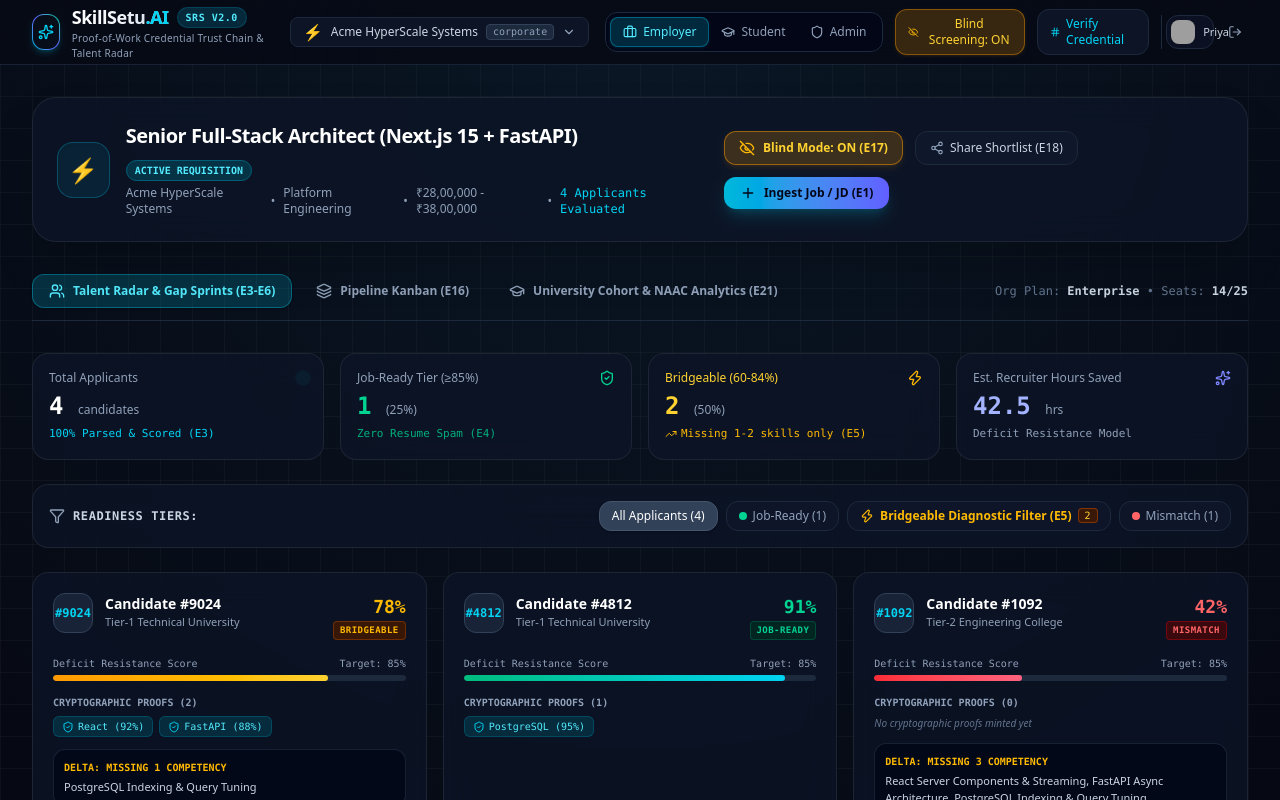
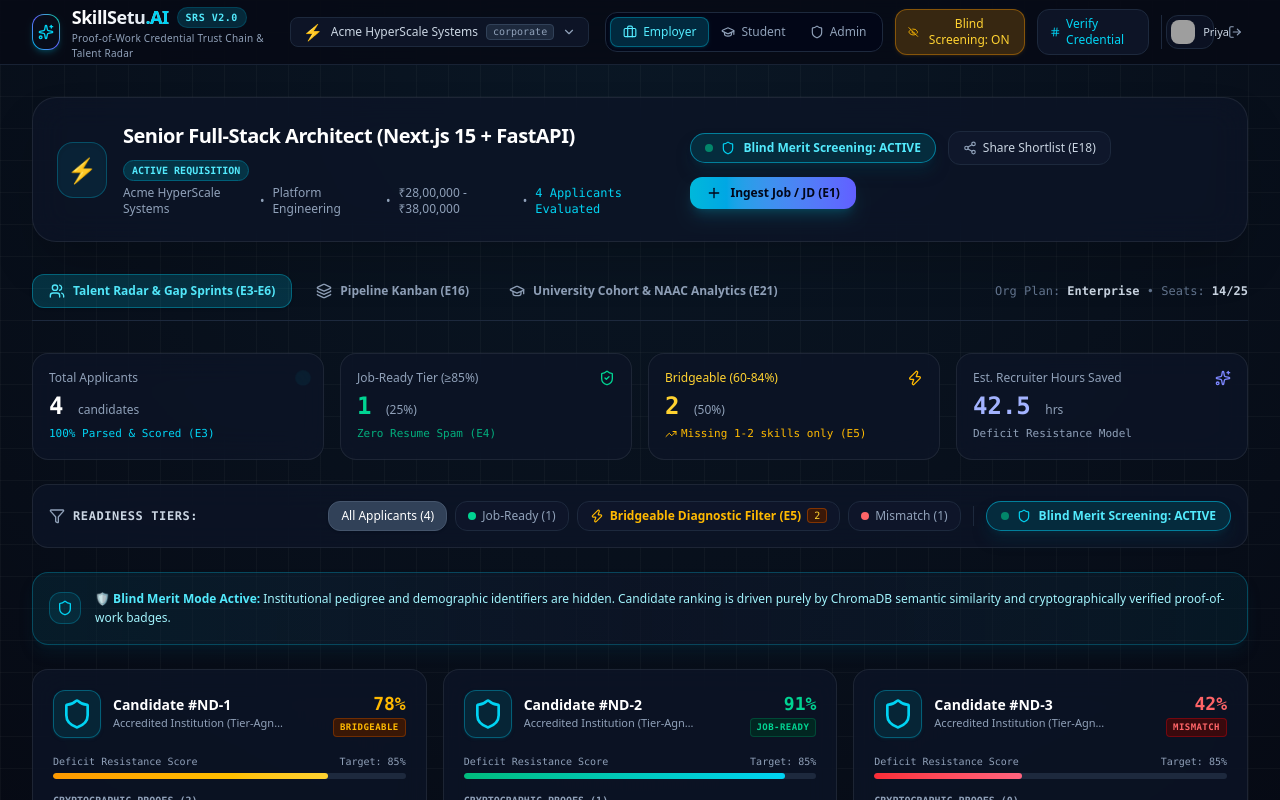
Before and after one commit to annampaul27/GODS, a Next.js app in the folder frontend/: page /employer in a window 1280 px wide. Both pictures are taken after a click on the button "Blind Screening: OFF". Shown: the top 800 px of the page. Built offline with nearby package versions, Linux system fonts and the light colour scheme; grey boxes are pictures that could not be loaded.

Commit message:
feat(employer): showcase Blind DEI / Merit-First Screening toggle, contextual banner, and candidate data masking

```diff
--- a/frontend/src/app/employer/page.tsx
+++ b/frontend/src/app/employer/page.tsx
@@ -17,6 +17,7 @@ import {
   Users,
   Eye,
   EyeOff,
+  Shield,
   Share2,
   Check,
 } from "lucide-react";
@@ -89,22 +90,42 @@ export default function EmployerPage() {
         <div className="flex flex-wrap items-center gap-3">
           {/* Anonymized Screening Toggle (E17) */}
           <button
-            onClick={() => setIsAnonymizedScreening(!isAnonymizedScreening)}
-            className={`flex items-center gap-2 px-3.5 py-2 rounded-xl border text-xs font-semibold transition-all ${
+            id="btn-blind-merit-screening-toggle-top"
+            onClick={() => {
+              const nextVal = !isAnonymizedScreening;
+              setIsAnonymizedScreening(nextVal);
+              if (nextVal) {
+                addToast({
+                  type: "info",
+                  title: "Blind Merit Screening Activated",
+                  message:
+                    "Candidate names, photos, and colleges are now anonymized to eliminate pedigree bias.",
+                });
+              } else {
+                addToast({
+                  type: "info",
+                  title: "Blind Merit Screening Deactivated",
+                  message: "Candidate identities and institutions are now visible.",
+                });
+              }
+            }}
+            className={`transition-all flex items-center gap-2 px-3.5 py-1.5 rounded-full text-xs cursor-pointer ${
               isAnonymizedScreening
-                ? "bg-amber-500/20 border-amber-500/50 text-amber-300 shadow-md shadow-amber-500/10"
-                : "bg-slate-900 border-slate-800 text-slate-300 hover:text-white"
+                ? "bg-cyan-950/80 border border-cyan-500/60 text-cyan-300 shadow-lg shadow-cyan-950/50 font-bold"
+                : "bg-slate-900/80 border border-slate-700 text-slate-400 hover:text-white font-medium"
             }`}
+            title="Toggle Blind DEI / Merit-First Candidate Evaluation"
           >
             {isAnonymizedScreening ? (
               <>
-                <EyeOff className="w-4 h-4 text-amber-400" />
-                <span>Blind Mode: ON (E17)</span>
+                <span className="w-2 h-2 rounded-full bg-emerald-400 animate-pulse" />
+                <Shield className="w-3.5 h-3.5 text-cyan-400" />
+                <span>Blind Merit Screening: ACTIVE</span>
               </>
             ) : (
               <>
-                <Eye className="w-4 h-4" />
-                <span>Blind Mode: OFF</span>
+                <Eye className="w-3.5 h-3.5 text-slate-400" />
+                <span>Blind Merit Screening: OFF</span>
               </>
             )}
           </button>
--- a/frontend/src/components/employer/TalentRadar.tsx
+++ b/frontend/src/components/employer/TalentRadar.tsx
@@ -7,6 +7,7 @@ import {
   Radar,
   Sparkles,
   Zap,
+  Shield,
   ShieldCheck,
   AlertTriangle,
   XCircle,
@@ -14,6 +15,10 @@ import {
   Send,
   ArrowRight,
   TrendingUp,
+  Eye,
+  EyeOff,
+  Check,
+  Mail,
 } from "lucide-react";
 
 interface TalentRadarProps {
@@ -27,7 +32,15 @@ export default function TalentRadar({
   onSelectCandidate,
   onAuditCredential,
 }: TalentRadarProps) {
-  const { isAnonymizedScreening, dispatchGapSprint, completeGapSprint, activeJob } = useStore();
+  const {
+    isAnonymizedScreening,
+    setIsAnonymizedScreening,
+    addToast,
+    dispatchGapSprint,
+    completeGapSprint,
+    updateCandidatePipelineStatus,
+    activeJob,
+  } = useStore();
   const [selectedTier, setSelectedTier] = useState<ReadinessTier | "all" | "bridgeable_only">("all");
 
   const jobReadyList = candidates.filter((c) => c.currentTier === "job_ready");
@@ -40,6 +53,26 @@ export default function TalentRadar({
       return c.currentTier === "bridgeable" && c.missingCompetencies.length <= 2;
     return c.currentTier === selectedTier;
   });
+
+  const handleToggleBlindScreening = () => {
+    const nextVal = !isAnonymizedScreening;
+    setIsAnonymizedScreening(nextVal);
+    if (nextVal) {
+      addToast({
+        type: "info",
+        title: "Blind Merit Screening Activated",
+        message:
+          "Candidate names, photos, and colleges are now anonymized to eliminate pedigree bias.",
+      });
+    } else {
+      addToast({
+        type: "info",
+        title: "Blind Merit Screening Deactivated",
+        message:
+          "Candidate names, photos, and colleges are now visible.",
+      });
+    }
+  };
 
   return (
     <div className="space-y-6">
@@ -98,8 +131,8 @@ export default function TalentRadar({
         </div>
       </div>
 
-      {/* Filter and Radar Controls (E4, E5) */}
-      <div className="flex flex-col sm:flex-row sm:items-center justify-between gap-4 p-4 rounded-2xl glass-panel border-slate-800">
+      {/* Filter and Radar Controls (E4, E5, Blind Merit Screening) */}
+      <div className="flex flex-col lg:flex-row lg:items-center justify-between gap-4 p-4 rounded-2xl glass-panel border-slate-800">
         <div className="flex items-center gap-2">
           <Filter className="w-4 h-4 text-slate-400" />
           <span className="text-xs font-semibold uppercase tracking-wider text-slate-300 font-mono">
@@ -107,6 +140,7 @@ export default function TalentRadar({
           </span>
         </div>
 
+        <div className="flex flex-wrap items-center gap-3">
           <div className="flex flex-wrap items-center gap-2">
             <button
               onClick={() => setSelectedTier("all")}
@@ -156,7 +190,47 @@ export default function TalentRadar({
               Mismatch ({mismatchList.length})
             </button>
           </div>
+
+          <div className="h-5 w-px bg-slate-800 hidden sm:block" />
+
+          {/* Prominent Blind DEI / Merit-First Screening Toggle */}
+          <button
+            id="btn-blind-merit-screening-toggle"
+            onClick={handleToggleBlindScreening}
+            className={`cursor-pointer transition-all flex items-center gap-2 px-3.5 py-1.5 rounded-full text-xs ${
+              isAnonymizedScreening
+                ? "bg-cyan-950/80 border border-cyan-500/60 text-cyan-300 shadow-lg shadow-cyan-950/50 font-bold"
+                : "bg-slate-900/80 border border-slate-700 text-slate-400 hover:text-white font-medium"
+            }`}
+            title="Toggle Blind DEI / Merit-First Candidate Evaluation"
+          >
+            {isAnonymizedScreening ? (
+              <>
+                <span className="w-2 h-2 rounded-full bg-emerald-400 animate-pulse" />
+                <Shield className="w-3.5 h-3.5 text-cyan-400" />
+                <span>Blind Merit Screening: ACTIVE</span>
+              </>
+            ) : (
+              <>
+                <Eye className="w-3.5 h-3.5 text-slate-400" />
+                <span>Blind Merit Screening: OFF</span>
+              </>
+            )}
+          </button>
         </div>
+      </div>
+
+      {/* Contextual Explanatory Banner (When Active) */}
+      {isAnonymizedScreening && (
+        <div className="p-4 rounded-2xl border border-cyan-500/30 bg-gradient-to-r from-cyan-950/40 via-slate-900/60 to-cyan-950/30 flex items-center gap-3.5 text-xs text-cyan-200 shadow-lg shadow-cyan-950/30 animate-in fade-in duration-300">
+          <div className="w-8 h-8 rounded-xl bg-cyan-500/10 border border-cyan-500/30 flex items-center justify-center text-cyan-400 shrink-0">
+            <Shield className="w-4 h-4" />
+          </div>
+          <p className="leading-relaxed">
+            <strong className="text-cyan-300 font-semibold">🛡️ Blind Merit Mode Active:</strong> Institutional pedigree and demographic identifiers are hidden. Candidate ranking is driven purely by ChromaDB semantic similarity and cryptographically verified proof-of-work badges.
+          </p>
+        </div>
+      )}
 
       {/* Bridgeable Diagnostic Filter Callout Banner (E5) */}
       {selectedTier === "bridgeable_only" && (
@@ -189,10 +263,10 @@ export default function TalentRadar({
           const isJobReady = candidate.currentTier === "job_ready";
           const isBridgeable = candidate.currentTier === "bridgeable";
           const displayName = isAnonymizedScreening
-            ? candidate.anonymizedId
+            ? `Candidate #${candidate.id.slice(-4).toUpperCase()}`
             : candidate.fullName;
           const displayCollege = isAnonymizedScreening
-            ? candidate.anonymizedCollege
+            ? "Accredited Institution (Tier-Agnostic)"
             : candidate.college;
 
           return (
@@ -211,14 +285,14 @@ export default function TalentRadar({
                 <div className="flex items-start justify-between gap-2">
                   <div className="flex items-center gap-3">
                     {isAnonymizedScreening ? (
-                      <div className="w-10 h-10 rounded-xl bg-slate-800/80 border border-slate-700 flex items-center justify-center font-mono text-cyan-400 font-bold text-xs">
-                        {candidate.anonymizedId.replace("Candidate #", "#")}
+                      <div className="w-12 h-12 rounded-xl bg-cyan-950/60 border border-cyan-500/40 flex items-center justify-center shrink-0 shadow-sm shadow-cyan-950/50">
+                        <Shield className="w-8 h-8 text-cyan-400" />
                       </div>
                     ) : (
                       <img
                         src={candidate.avatarUrl}
                         alt={candidate.fullName}
-                        className="w-10 h-10 rounded-xl object-cover border border-slate-700"
+                        className="w-12 h-12 rounded-xl object-cover border border-slate-700 shrink-0"
                       />
                     )}
                     <div>
@@ -277,26 +351,29 @@ export default function TalentRadar({
                   </div>
                 </div>
 
-                {/* Verified Credentials Pills (E7) */}
+                {/* Verified Credentials Pills (E7) - Always 100% visible & highlighted */}
                 <div className="mt-3.5 space-y-1.5">
                   <span className="text-[10px] uppercase font-mono text-slate-400 font-semibold block">
                     Cryptographic Proofs ({candidate.credentials.length})
                   </span>
                   <div className="flex flex-wrap gap-1.5">
                     {candidate.credentials.length > 0 ? (
-                      candidate.credentials.map((cred) => (
+                      candidate.credentials.map((cred) => {
+                        const tier = cred.score >= 90 ? "Platinum" : cred.score >= 80 ? "Gold" : "Silver";
+                        return (
                           <button
                             key={cred.hash}
                             onClick={() => onAuditCredential(cred, candidate)}
-                          className="flex items-center gap-1 px-2 py-0.5 rounded-md bg-cyan-950/80 text-cyan-300 border border-cyan-800/60 hover:bg-cyan-900 text-[10px] font-mono transition-colors"
+                            className="flex items-center gap-1.5 px-2.5 py-1 rounded-lg bg-cyan-950/80 text-cyan-300 border border-cyan-500/40 hover:bg-cyan-900/80 text-[10px] font-mono font-semibold transition-all shadow-sm shadow-cyan-950/40"
                             title="Click to inspect SHA-256 cryptographic audit modal"
                           >
-                          <ShieldCheck className="w-3 h-3 text-cyan-400" />
-                          <span>{cred.skillName.split(" ")[0]} ({cred.score}%)</span>
+                            <ShieldCheck className="w-3.5 h-3.5 text-cyan-400" />
+                            <span>✔ {cred.skillName.split(" ")[0]} Verified - {tier}</span>
                           </button>
-                      ))
+                        );
+                      })
                     ) : (
-                      <span className="text-[10px] text-slate-500 italic">
+                      <span className="text-[10px] text-slate-500 italic font-mono">
                         No cryptographic proofs minted yet
                       </span>
                     )}
@@ -309,9 +386,16 @@ export default function TalentRadar({
                     <span className="text-[10px] font-mono uppercase text-amber-400 font-semibold block mb-1">
                       Delta: Missing {candidate.missingCompetencies.length} Competency
                     </span>
-                    <p className="text-[11px] text-slate-300">
-                      {candidate.missingCompetencies.join(", ")}
-                    </p>
+                    <div className="flex flex-wrap gap-1.5 mt-1">
+                      {candidate.missingCompetencies.map((skill, idx) => (
+                        <span
+                          key={idx}
+                          className="px-2 py-0.5 rounded bg-amber-950/80 border border-amber-800/60 text-amber-300 text-[10px] font-mono"
+                        >
+                          {skill}
+                        </span>
+                      ))}
+                    </div>
                   </div>
                 )}
 
@@ -330,12 +414,39 @@ export default function TalentRadar({
 
               {/* Card Actions (E6, E9, E10) */}
               <div className="mt-4 pt-3 border-t border-slate-800/80 flex flex-wrap items-center justify-between gap-2">
+                <div className="flex items-center gap-1.5">
+                  {candidate.credentials.length > 0 ? (
+                    <button
+                      onClick={() => onAuditCredential(candidate.credentials[0], candidate)}
+                      className="flex items-center gap-1 px-2.5 py-1 rounded-lg bg-cyan-950/80 hover:bg-cyan-900/80 text-cyan-300 border border-cyan-800/60 text-[11px] font-mono font-medium transition-colors"
+                      title="Inspect cryptographic proof audit"
+                    >
+                      <span>🔍 Audit Proof</span>
+                    </button>
+                  ) : (
                     <button
                       onClick={() => onSelectCandidate(candidate)}
                       className="text-xs text-slate-400 hover:text-cyan-300 font-medium flex items-center gap-1 transition-colors"
                     >
                       Inspect Profile <ArrowRight className="w-3 h-3" />
                     </button>
+                  )}
+
+                  <button
+                    onClick={() => {
+                      updateCandidatePipelineStatus(candidate.id, "shortlisted", "Recruiter Shortlist Action");
+                    }}
+                    className={`flex items-center gap-1 px-2.5 py-1 rounded-lg text-[11px] font-semibold transition-all border ${
+                      candidate.pipelineStatus === "shortlisted"
+                        ? "bg-purple-950/80 text-purple-300 border-purple-800/70"
+                        : "bg-slate-900 hover:bg-purple-950/50 text-slate-300 hover:text-purple-300 border-slate-800"
+                    }`}
+                    title="Shortlist candidate"
+                  >
+                    <Mail className="w-3 h-3" />
+                    <span>{candidate.pipelineStatus === "shortlisted" ? "Shortlisted ✓" : "✉ Shortlist"}</span>
+                  </button>
+                </div>
 
                 {/* E6 & E9 Gap Sprint Handling */}
                 {candidate.sprintAssigned?.status === "pending" ? (
@@ -360,7 +471,7 @@ export default function TalentRadar({
                   </div>
                 ) : candidate.sprintAssigned?.status === "passed" ? (
                   <span className="text-[11px] font-mono text-emerald-400 font-semibold flex items-center gap-1 px-2.5 py-1 rounded-lg bg-emerald-500/15 border border-emerald-500/30">
-                    <ShieldCheck className="w-3.5 h-3.5 text-emerald-400" /> Gap Closed & Elevated (E9)
+                    <ShieldCheck className="w-3.5 h-3.5 text-emerald-400" /> Gap Closed &amp; Elevated (E9)
                   </span>
                 ) : isBridgeable ? (
                   <button
@@ -371,11 +482,11 @@ export default function TalentRadar({
                         candidate.missingCompetencies[0] || "PostgreSQL Indexing & Optimization"
                       )
                     }
-                    className="flex items-center gap-1.5 px-3 py-1.5 rounded-lg bg-amber-500/20 hover:bg-amber-500/30 text-amber-300 border border-amber-500/50 text-[11px] font-semibold transition-all shadow-sm shadow-amber-500/10 hover:scale-[1.02]"
+                    className="flex items-center gap-1.5 px-3 py-1.5 rounded-lg bg-gradient-to-r from-amber-500/30 to-amber-600/30 hover:from-amber-500/40 hover:to-amber-600/40 text-amber-200 border border-amber-500/60 text-[11px] font-bold transition-all shadow-md shadow-amber-500/20 hover:scale-[1.02]"
                     title="E6: Trigger automated targeted challenge invitation to close skill delta"
                   >
-                    <Send className="w-3 h-3" />
-                    <span>1-Click Sprint (E6)</span>
+                    <Zap className="w-3 h-3 text-amber-400" />
+                    <span>⚡ Dispatch Sprint</span>
                   </button>
                 ) : isJobReady ? (
                   <span className="text-[10px] font-mono text-emerald-400 font-semibold flex items-center gap-1">
```
Lines whose indentation alone changed are shown as unchanged.
